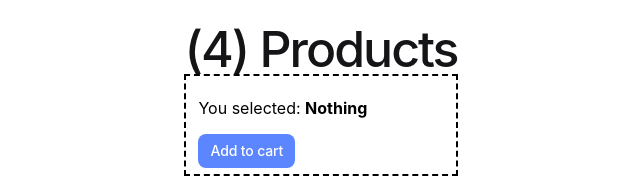
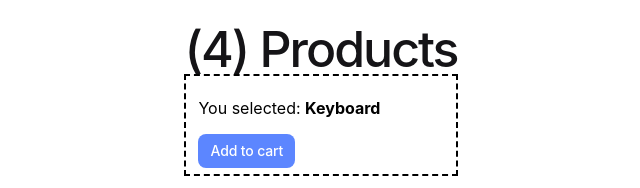
Before and after one commit to intrepion/Learning-Angular-A-practical-guide-to-building-web-applications-with-modern-Angular-Fifth-Edition, an Angular app in the folder ch03/my-app/: page / in a window 1280 px wide. Shown: the top 188 px of the page, without its empty margins (319-959 px from the left). Built offline with nearby package versions, Linux system fonts and the light colour scheme.

Commit message:
Performing component initialization

```diff
--- a/ch03/my-app/src/app/product-detail/product-detail.component.ts
+++ b/ch03/my-app/src/app/product-detail/product-detail.component.ts
@@ -1,4 +1,4 @@
-import { ChangeDetectionStrategy, Component, input, output } from '@angular/core';
+import { ChangeDetectionStrategy, Component, input, OnInit, output } from '@angular/core';
 import { Product } from '../product';
 
 @Component({
@@ -9,7 +9,11 @@ import { Product } from '../product';
   changeDetection: ChangeDetectionStrategy.OnPush
 })
 
-export class ProductDetailComponent {
+export class ProductDetailComponent implements OnInit {
+  constructor() {
+    console.log('Product:', this.product());
+  }
+
   product = input<Product>();
 
   added = output<Product>();
@@ -21,4 +25,8 @@ export class ProductDetailComponent {
   get productTitle() {
     return this.product()!.title;
   }
+
+  ngOnInit(): void {
+    console.log('Product:', this.product());
+  }
 }
--- a/ch03/my-app/src/app/product-list/product-list.component.ts
+++ b/ch03/my-app/src/app/product-list/product-list.component.ts
@@ -17,7 +17,7 @@ export class ProductListComponent {
     { id: 4, title: 'Tablet' }
   ];
 
-  selectedProduct: Product | undefined;
+  selectedProduct: Product | undefined = this.products[0];
 
   onAdded(product: Product) {
     alert(`${product.title} added to the cart!`);
```
